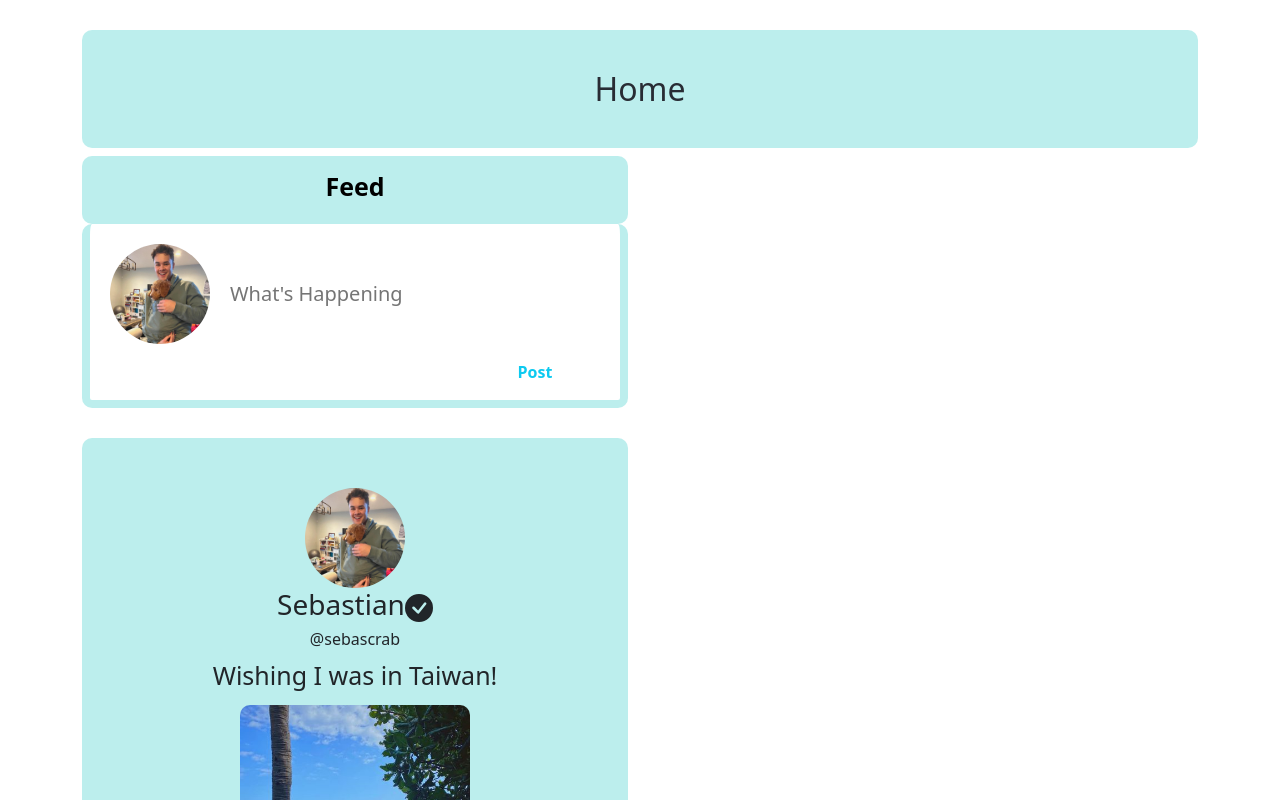
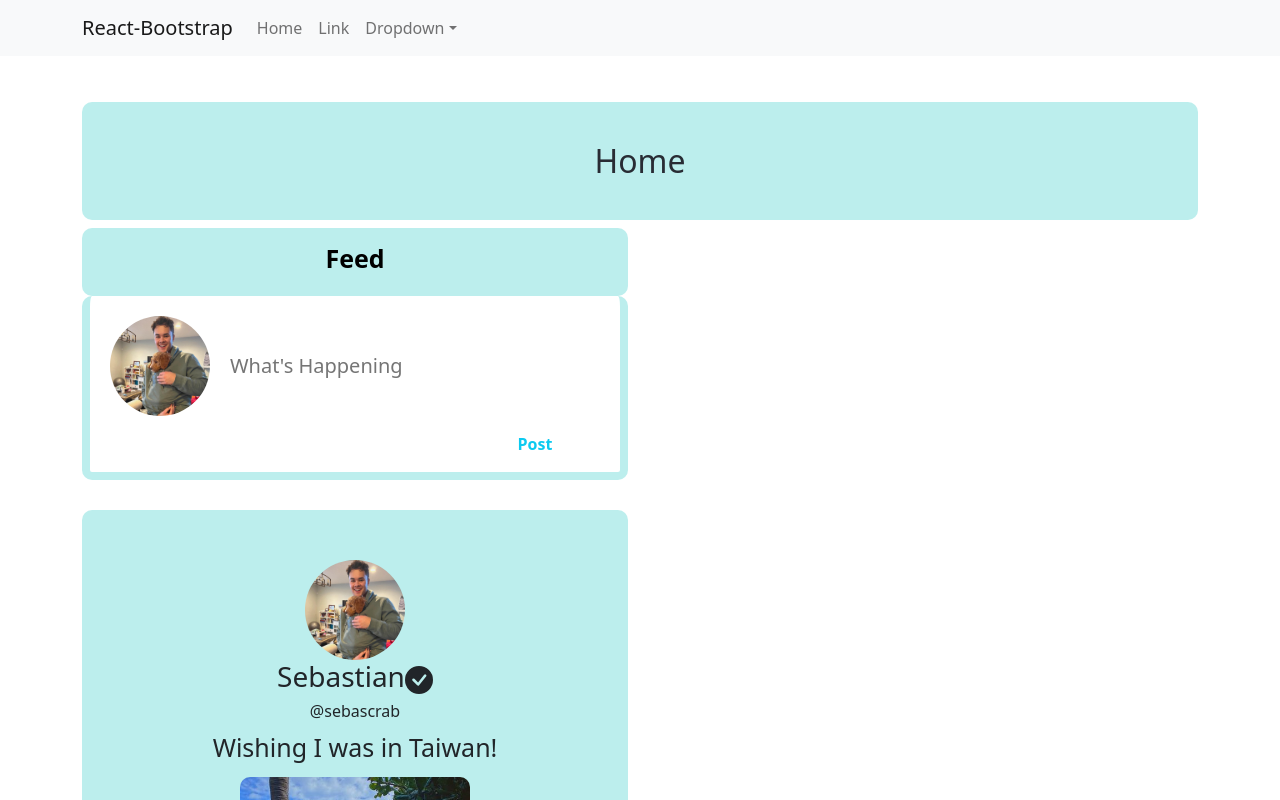
Before and after one commit to TommyAlv/KeepUp, a React (Create React App) app: page / in a window 1280 px wide. Shown: the top 800 px of the page. Built offline with nearby package versions, Linux system fonts and the light colour scheme.

Commit message:
added basic navbar structure

```diff
--- a/src/App.js
+++ b/src/App.js
@@ -9,14 +9,7 @@
 
 import { Footer } from './components/Footer'
 
-
-
-
-
-
-
-
-
+import { Nbar } from './components/Navbar'
 
 
 
@@ -24,8 +17,8 @@
   return (
 
     <BrowserRouter>
+      <Nbar />
       <div className="App">
-
         <Routes>
           {/* SideNav here*/}
 
--- /dev/null
+++ b/src/components/Navbar.js
@@ -0,0 +1,40 @@
+// Navbar Requirements: Side Navbar
+// Home Button
+// Sign In / Sign Out
+// Post Option
+// Friends
+// Profile Photo
+// -- TOMMY
+
+import Container from 'react-bootstrap/Container';
+import Nav from 'react-bootstrap/Nav';
+import Navbar from 'react-bootstrap/Navbar';
+import NavDropdown from 'react-bootstrap/NavDropdown';
+
+export const Nbar = () => {
+  return (
+    <Navbar bg="light" expand="lg" className="mb-3">
+      <Container>
+        <Navbar.Brand href="#home">React-Bootstrap</Navbar.Brand>
+        <Navbar.Toggle aria-controls="basic-navbar-nav" />
+        <Navbar.Collapse id="basic-navbar-nav">
+          <Nav className="me-auto">
+            <Nav.Link href="#home">Home</Nav.Link>
+            <Nav.Link href="#link">Link</Nav.Link>
+            <NavDropdown title="Dropdown" id="basic-nav-dropdown">
+              <NavDropdown.Item href="#action/3.1">Action</NavDropdown.Item>
+              <NavDropdown.Item href="#action/3.2">
+                Another action
+              </NavDropdown.Item>
+              <NavDropdown.Item href="#action/3.3">Something</NavDropdown.Item>
+              <NavDropdown.Divider />
+              <NavDropdown.Item href="#action/3.4">
+                Separated link
+              </NavDropdown.Item>
+            </NavDropdown>
+          </Nav>
+        </Navbar.Collapse>
+      </Container>
+    </Navbar>
+  );
+}
--- a/src/components/subcomponents/Post.js
+++ /dev/null
@@ -1,4 +0,0 @@
-// Text Box
-// Photo Option -- optional
-// Post Button
-// -- TOMMY
```
Also changed, not shown: src/components/SideNav.js (deleted, +0 -7 lines), src/components/subcomponents/Sidebar.js (deleted). Lines whose indentation alone changed are shown as unchanged.
